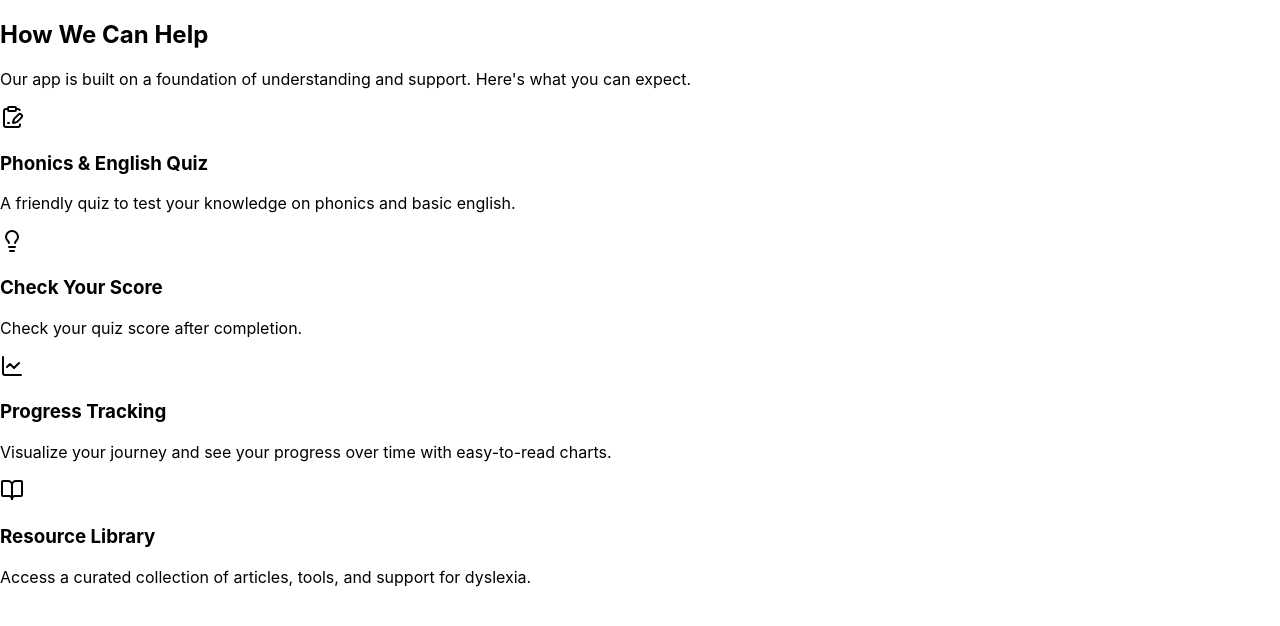
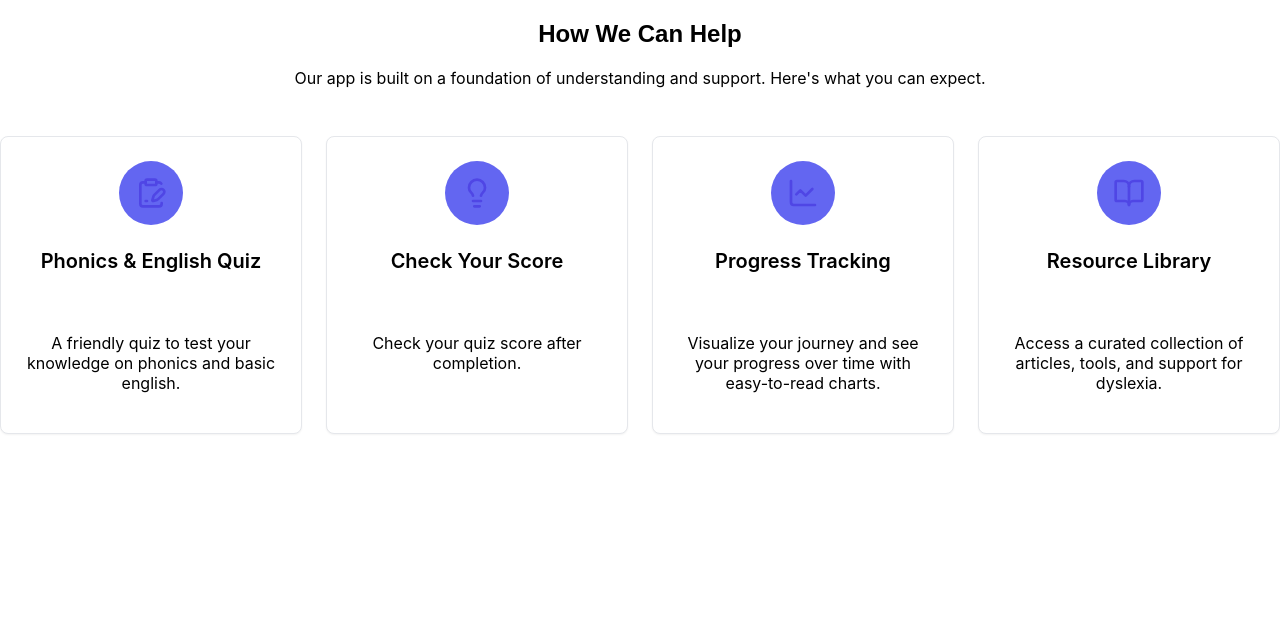
Before and after one commit to itsananyyaaa/DysleXa, a React (Create React App) app: page /quiz in a window 1280 px wide. Shown: the top 626 px of the page. Built offline with nearby package versions, Linux system fonts and the light colour scheme.

Commit message:
changed quiz code

```diff
--- a/src/App.css
+++ b/src/App.css
@@ -29,7 +29,8 @@ h2 {
   cursor: pointer;
 }
 
-.recognized, .feedback {
+.recognized,
+.feedback {
   margin-top: 0.5rem;
   font-size: 1.2rem;
 }
--- a/src/App.js
+++ b/src/App.js
@@ -13,7 +13,6 @@ function App() {
         <Route path="/exercise" element={<ExercisePage />} />
         <Route path="/quiz" element={<QuizPage />} />
         <Route path="/community" element={<CommunityHub />} />
-
       </Routes>
     </Router>
   );
--- a/src/Pages/QuizPage.jsx
+++ b/src/Pages/QuizPage.jsx
@@ -1,26 +1,25 @@
-// import { Card, CardContent, CardHeader, CardTitle } from "@/components/ui/card";
 import { ClipboardPenLine, Lightbulb, LineChart, BookOpen } from "lucide-react";
 import { Card, CardHeader, CardTitle, CardContent } from "../components/quizcomponents/Card";
 import { DyslexiaFriendlyText } from "../components/quizcomponents/DyslexiaFriendlyText";
 
 const features = [
   {
-    icon: <ClipboardPenLine className="h-8 w-8 text-accent" />,
+    icon: <ClipboardPenLine style={{ height: 32, width: 32, color: "#4F46E5" }} />,
     title: "Phonics & English Quiz",
     description: "A friendly quiz to test your knowledge on phonics and basic english.",
   },
   {
-    icon: <Lightbulb className="h-8 w-8 text-accent" />,
+    icon: <Lightbulb style={{ height: 32, width: 32, color: "#4F46E5" }} />,
     title: "Check Your Score",
     description: "Check your quiz score after completion.",
   },
   {
-    icon: <LineChart className="h-8 w-8 text-accent" />,
+    icon: <LineChart style={{ height: 32, width: 32, color: "#4F46E5" }} />,
     title: "Progress Tracking",
     description: "Visualize your journey and see your progress over time with easy-to-read charts.",
   },
   {
-    icon: <BookOpen className="h-8 w-8 text-accent" />,
+    icon: <BookOpen style={{ height: 32, width: 32, color: "#4F46E5" }} />,
     title: "Resource Library",
     description: "Access a curated collection of articles, tools, and support for dyslexia.",
   },
@@ -28,24 +27,58 @@ const features = [
 
 export default function QuizPage() {
   return (
-    <div className="space-y-16">
+    <div style={{ display: "flex", flexDirection: "column", gap: 64 }}>
       <section>
-        <div className="text-center mb-12">
-          <h2 className="font-headline text-3xl font-bold">How We Can Help</h2>
-          <DyslexiaFriendlyText className="mt-2 text-muted-foreground max-w-2xl mx-auto">
+        <div style={{ textAlign: "center", marginBottom: 48 }}>
+          <h2 style={{ fontFamily: "sans-serif", fontSize: 24, fontWeight: "bold" }}>How We Can Help</h2>
+          <DyslexiaFriendlyText
+            style={{
+              marginTop: 8,
+              color: "#6B7280",
+              maxWidth: 512,
+              marginLeft: "auto",
+              marginRight: "auto",
+            }}
+          >
             Our app is built on a foundation of understanding and support. Here's what you can expect.
           </DyslexiaFriendlyText>
         </div>
 
-        <div className="grid grid-cols-1 md:grid-cols-2 lg:grid-cols-4 gap-6">
+        <div
+          style={{
+            display: "grid",
+            gridTemplateColumns: "repeat(auto-fit, minmax(250px, 1fr))",
+            gap: 24,
+          }}
+        >
           {features.map((feature) => (
-            <Card key={feature.title} className="text-center flex flex-col">
-              <CardHeader className="items-center">
-                <div className="p-4 bg-primary rounded-full">{feature.icon}</div>
-                <CardTitle className="mt-4">{feature.title}</CardTitle>
+            <Card
+              key={feature.title}
+              style={{
+                textAlign: "center",
+                display: "flex",
+                flexDirection: "column",
+                borderRadius: 8,
+                border: "1px solid #E5E7EB",
+                backgroundColor: "#FFFFFF",
+                boxShadow: "0 1px 2px rgba(0,0,0,0.05)",
+              }}
+            >
+              <CardHeader style={{ display: "flex", flexDirection: "column", alignItems: "center", padding: 24, gap: 8 }}>
+                <div
+                  style={{
+                    padding: 16,
+                    backgroundColor: "#6366F1",
+                    borderRadius: "50%",
+                    display: "inline-flex",
+                  }}
+                >
+                  {feature.icon}
+                </div>
+                <CardTitle style={{ marginTop: 16, fontSize: 20, fontWeight: "600" }}>{feature.title}</CardTitle>
               </CardHeader>
-              <CardContent className="flex-grow">
-                <DyslexiaFriendlyText className="text-muted-foreground">{feature.description}</DyslexiaFriendlyText>
+              <CardContent style={{ flexGrow: 1, padding: 24, paddingTop: 0 }}>
+                <DyslexiaFriendlyText style={{ color: "#6B7280" }}>{feature.description}</DyslexiaFriendlyText>
               </CardContent>
             </Card>
           ))}
--- a/src/index.css
+++ b/src/index.css
@@ -1,13 +1,11 @@
 body {
   margin: 0;
-  font-family: -apple-system, BlinkMacSystemFont, 'Segoe UI', 'Roboto', 'Oxygen',
-    'Ubuntu', 'Cantarell', 'Fira Sans', 'Droid Sans', 'Helvetica Neue',
+  font-family: -apple-system, BlinkMacSystemFont, "Segoe UI", "Roboto", "Oxygen", "Ubuntu", "Cantarell", "Fira Sans", "Droid Sans", "Helvetica Neue",
     sans-serif;
   -webkit-font-smoothing: antialiased;
   -moz-osx-font-smoothing: grayscale;
 }
 
 code {
-  font-family: source-code-pro, Menlo, Monaco, Consolas, 'Courier New',
-    monospace;
+  font-family: source-code-pro, Menlo, Monaco, Consolas, "Courier New", monospace;
 }
```
